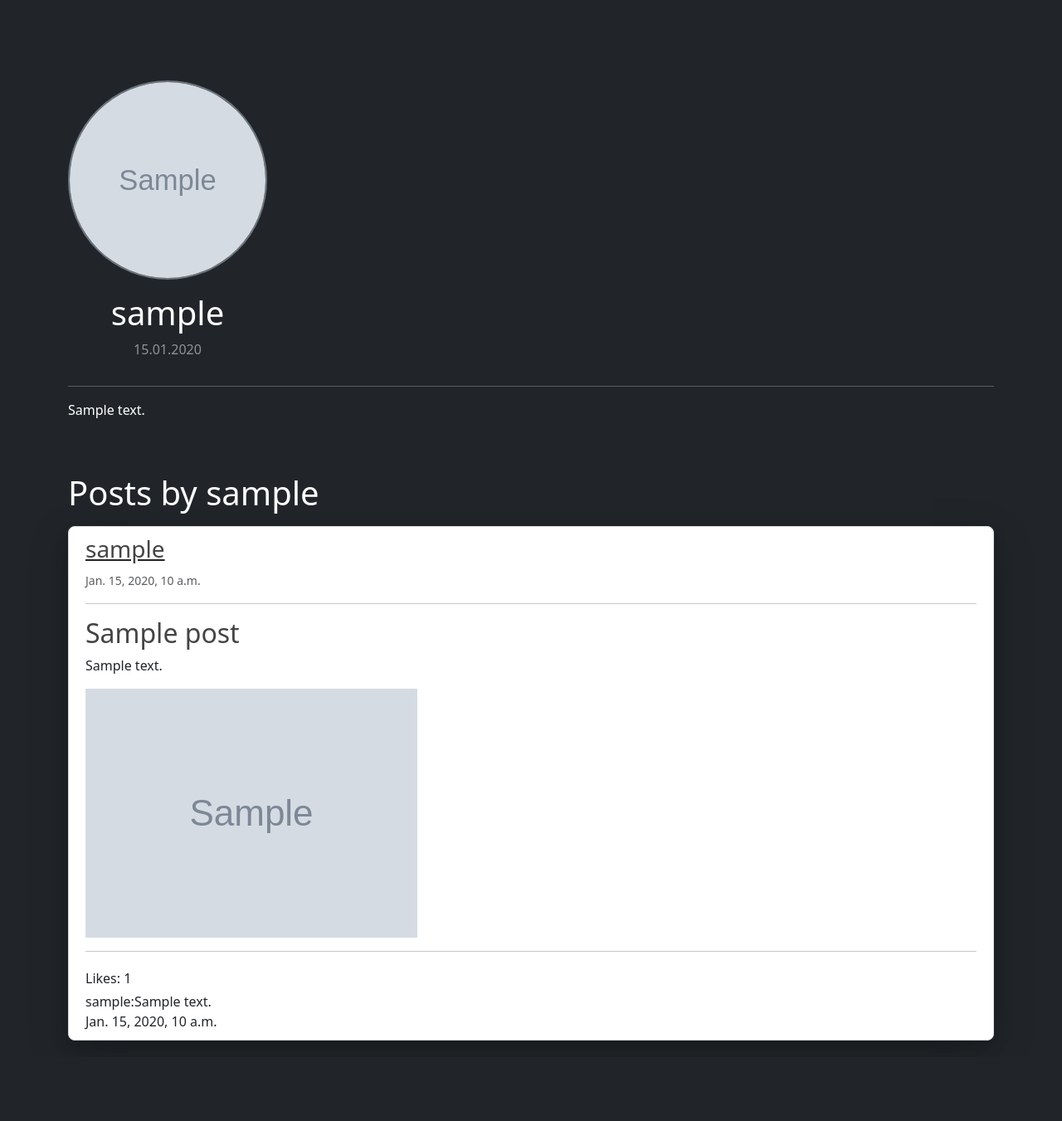
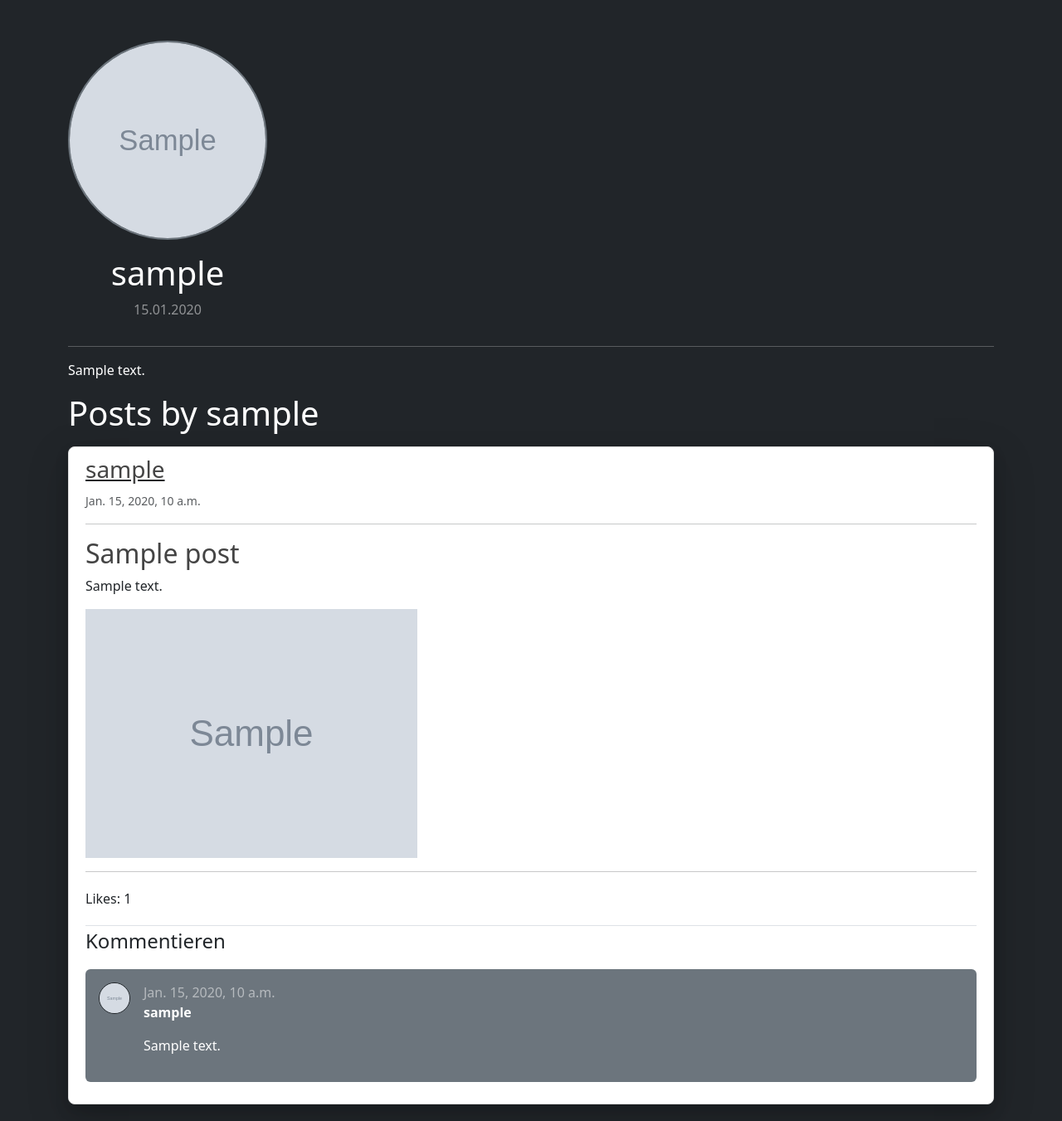
Before and after one commit to zFl4wless/26-sommercamp-social-media-app, a Django app: a page that uses templates/blog/post.html in a window 1280 px wide. Shown: the part 71-1422 px from the top of the page at 83% size. Before the commit the page ends 1325 px from the top, so only its background shows below. Run offline with Django 4.2, Linux system fonts and the light colour scheme; tables that the repository leaves empty hold one stand-in row (values such as "Sample post"); grey boxes marked "Sample" are stand-in pictures; some libraries are stand-ins or nearby versions.

Commit message:
style: comments

```diff
--- a/templates/blog/post.html
+++ b/templates/blog/post.html
@@ -3,7 +3,8 @@
 <div class="jumbotron mt-3 shadow-lg">
     <article class="media content-section shadow rounded-3">
         <div class="media-body">
-            <div class="">
+            <div class="d-flex justify-content-between">
+                <div>
                     <div class="d-flex justify-content-between">
                         <a class="mr-2 mt-0 mb-0  text-dark" href="{% url 'user-profile' post.author.username %}">
                             <h3>{{ post.author }}</h3>
@@ -12,7 +13,7 @@
                     <div>
                         <small class="text-muted">{{ post.date_posted }}</small>
                     </div>
-                <hr>
+                </div>
                 {% if post.author == user %}
                     <div>
                         <a class="btn btn-secondary btn-sm mt-1 mb-1"
@@ -23,10 +24,12 @@
                 {% endif %}
             </div>
 
+            <hr>
+
             <h2>{{ post.title }}</h2>
             <p class="article-content">{{ post.content }}</p>
             <div class="rounded-3">
-                <img src="/media/{{ post.image }}" alt="{{ post.image }}">
+                <img src="/media/{{ post.image }}" alt="{{ post.image }}" class="mw-100">
             </div>
 
             <hr/>
@@ -47,30 +50,42 @@
                 {% endif %}
             </div>
 
-            <div class="comment-section d-flex justify-content-between align-items-center">
+            <div>
+                <legend class="border-top my-3">
+                    Kommentieren
+                </legend>
+                <div class="d-flex flex-column gap-2 my-3">
+                    {% for comment in post|get_comments:post %}
+                        <div class="d-flex gap-3 bg-secondary p-3 rounded-2">
+                            <img width="38px" height="38px" src="{{ comment.author.profile.image.url }}"
+                                 alt="Avatar of {{ comment.author.username }}"
+                                 class="rounded-circle border border-dark">
+                            <div class="text-white">
+                                <p class="text-white-50 m-0">{{ comment.date_posted }}</p>
+                                <p class="fw-bold">{{ comment.author.username }}</p>
+                                <p>{{ comment.content }}</p>
+                            </div>
+                        </div>
+                    {% endfor %}
+                </div>
 
-                {% for comment in post|get_comments:post %}
-                    {{ comment.author }}:{{ comment.content }}<br>{{ comment.date_posted }}<br>
-                {% endfor %}
-
-                <hr/>
                 {% if user.is_authenticated %}
                     <fieldset class="form-group">
 
-                        <form action="{% url 'send-comment' %}" method="POST">
-
+                        <form action="{% url 'send-comment' %}" method="POST" class="d-flex align-items-center gap-2">
                             {% csrf_token %}
 
-                            <legend class="border-bottom mb-4">
-                                Kommentieren
-                            </legend>
+                            <label for="content">
+                                <input type="text" id="content" name="content" placeholder="Comment..."
+                                       class="rounded-1">
+                            </label>
 
-                            <input type="text" id="content" name="content">
                             <input type="hidden" name="post_id" value="{{ post.id }}">
                             <input type="hidden" name="post_author" value="{{ post.author.id }}">
 
                             <div class="form-group">
-                                <button class="btn btn-outline-primary" type="submit"><i class="fas fa-upload"></i>Send
+                                <button class="btn btn-outline-primary btn-sm" type="submit">
+                                    <i class="fas fa-upload"></i> Send
                                 </button>
                             </div>
                         </form>
--- a/templates/users/profile_page.html
+++ b/templates/users/profile_page.html
@@ -2,8 +2,8 @@
 {% load custom_tags %}
 
 {% block content %}
-    <div class="py-5">
-        <div class="d-flex align-items-end justify-content-between">
+    <div>
+        <div class="d-flex justify-content-between">
             <div class="d-inline-flex flex-column align-items-center">
                 <img width="240px" height="240px" class="rounded-circle border border-2 border-secondary"
                      src="{{ profile.image.url }}" alt="User Avatar">
@@ -12,7 +12,7 @@
             </div>
             {% if profile.user == user %}
                 <div>
-                    <a class="btn btn-secondary btn-sm mt-1 mb-1" href="{% url 'profile-update' %}">Update</a>
+                    <a class="btn btn-secondary" href="{% url 'profile-update' %}">Update Profile</a>
                 </div>
             {% endif %}
         </div>
```
Also changed, not shown: comment/views.py (+4 -18 lines). Lines whose indentation alone changed are shown as unchanged.
